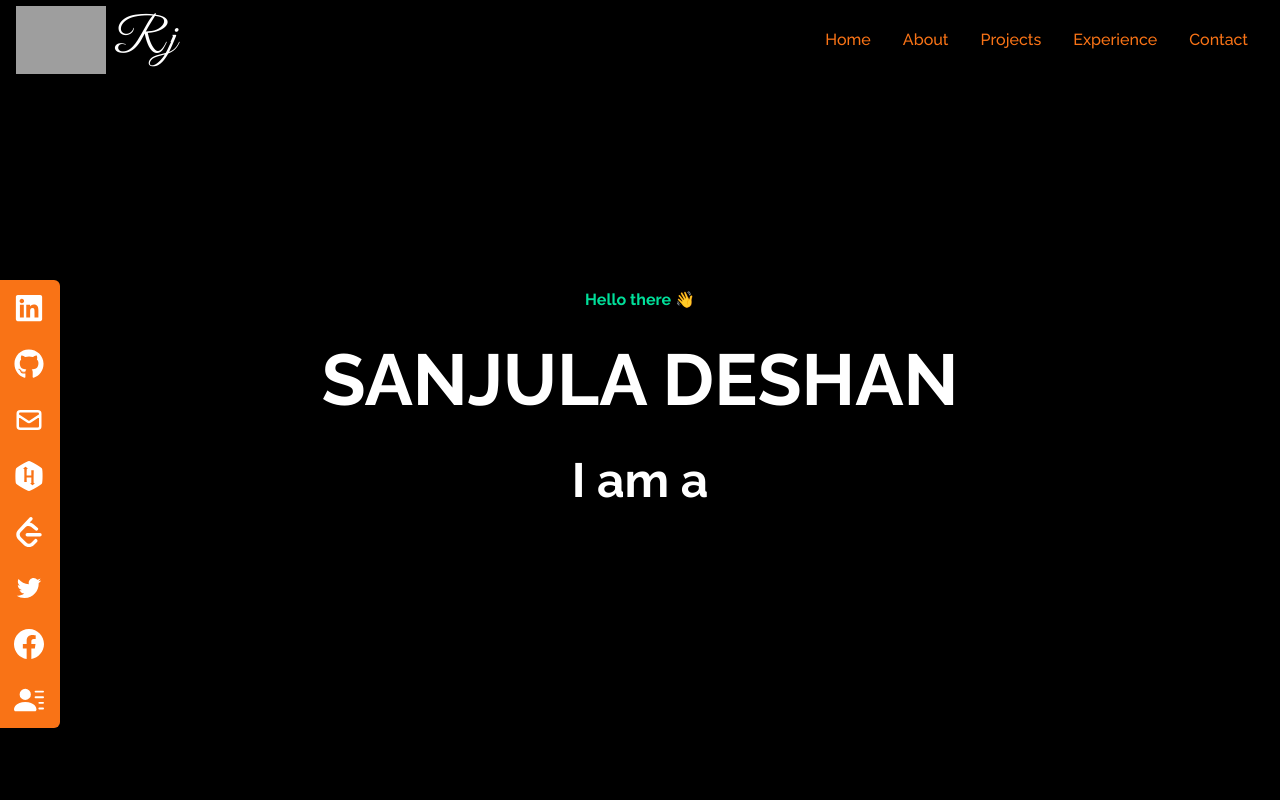
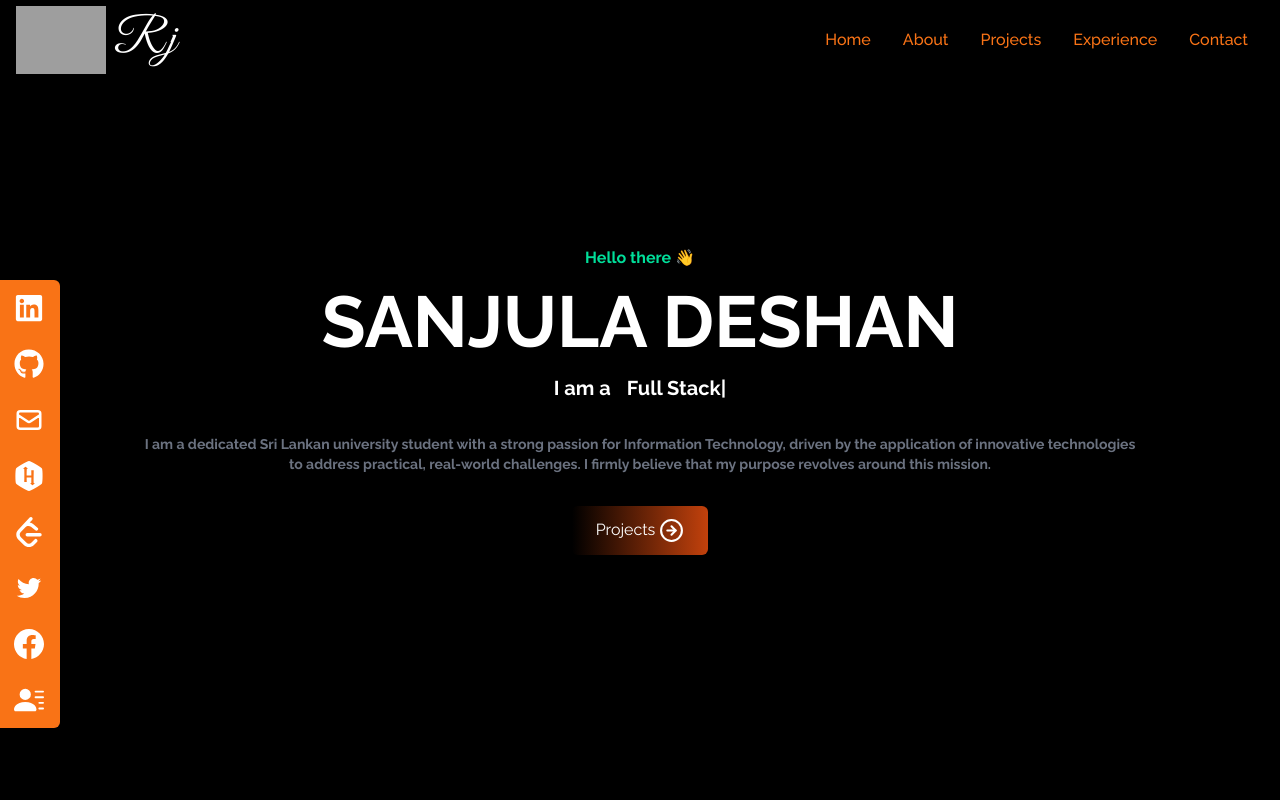
Before and after one commit to SanjulaDeshan/Portfolio, a React (Create React App) app: page / in a window 1280 px wide. Shown: the top 800 px of the page. Built offline with nearby package versions, Linux system fonts and the light colour scheme; grey boxes are pictures that could not be loaded; the HTML template or start-up script is replaced by a standard one.

Commit message:
fix home page(2)

```diff
--- a/package.json
+++ b/package.json
@@ -10,8 +10,9 @@
     "react": "^18.2.0",
     "react-dom": "^18.2.0",
     "react-icons": "^4.10.1",
-    "react-scripts": "5.0.1",
+    "react-scripts": "^5.0.1",
     "react-scroll": "^1.8.9",
+    "react-typed": "^1.2.0",
     "web-vitals": "^2.1.4"
   },
   "scripts": {
--- a/src/components/Home.jsx
+++ b/src/components/Home.jsx
@@ -2,6 +2,7 @@ import React from "react";
 import ProfilPic from "../assets/heroImage.jpg";
 import { FiArrowRightCircle } from "react-icons/fi";
 import { Link } from "react-scroll";
+import Typed from "react-typed";
 
 export const Home = () => {
   return (
@@ -52,21 +53,47 @@ export const Home = () => {
     <div className="text-white">
       <div className="w-full h-screen bg-black ">
         <div className="flex flex-col items-center justify-center h-full max-w-screen-lg px-4 mx-auto">
-              <p className='text-[#00df9a] font-bold p-2'>
-                Hello there 👋
-              </p>
-              <h1 className='text-4xl font-bold md:text-7xl sm:text-6xl md:py-6'>
+          <p className="text-[#00df9a] font-bold p-2">Hello there 👋</p>
+          <h1 className="text-4xl font-bold md:text-7xl sm:text-6xl md:py-2">
             SANJULA DESHAN
           </h1>
-              <div className='flex items-center justify-center'>
-                <p className='py-4 text-xl font-bold md:text-5xl sm:text-4xl'>
-                  I am a
+          <div className="flex items-center justify-center">
+            <p className="py-2 text-xl font-bold ">I am a</p>
+            <Typed
+              className="pl-2 text-xl font-bold md:pl-4"
+              strings={[
+                "Full Stack Deverloper",
+                "Web Designer",
+                "Undergraduate Student At university Of Moratuwa",
+                "Gamer",
+              ]}
+              typeSpeed={120}
+              backSpeed={140}
+              loop
+            />
+          </div>
+          <p className="text-sm font-bold text-center text-gray-500 md:py-6">
+            I am a dedicated Sri Lankan university student with a strong passion
+            for Information Technology, driven by the application of innovative
+            technologies to address practical, real-world challenges. I firmly
+            believe that my purpose revolves around this mission.
           </p>
 
+          <div>
+            <Link
+              to="projects"
+              smooth
+              duration={500}
+              className="flex items-center px-6 py-3 my-2 text-white rounded-md cursor-pointer group w-fit bg-gradient-to-r from-black to-orange-700 "
+            >
+              Projects
+              <span className="duration-300 group-hover:rotate-90">
+                <FiArrowRightCircle size={25} className="ml-1" />
+              </span>
+            </Link>
           </div>
         </div>
       </div>
-
     </div>
   );
 };
```
Also changed, not shown: 1 other file (tests, documents, lock files or other folders). Lines whose indentation alone changed are shown as unchanged.
